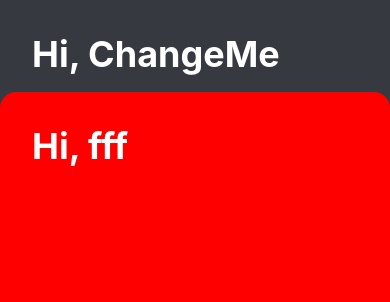
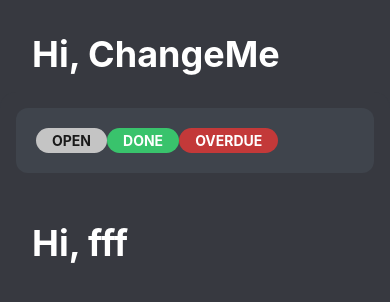
Before and after one commit to erlangparasu/react-native-todo-app, a React Native app: screen /Home in a window 390 px wide. Shown: the top 302 px of the page. Built offline with nearby package versions, Linux system fonts and the light colour scheme.

Commit message:
feat: badge components

```diff
--- a/features/home/presentation/screens/HomeScreen.tsx
+++ b/features/home/presentation/screens/HomeScreen.tsx
@@ -43,12 +43,27 @@ const HomeScreen = () => {
                     </View>
                     <ScrollView
                         style={{
-              backgroundColor: "red",
+                            backgroundColor: "rgb(55, 57, 64)",
                             borderWidth: 0,
                             borderTopLeftRadius: 16,
                             borderTopRightRadius: 16,
                         }}
                     >
+                        <View
+                            style={{
+                                backgroundColor: "rgb(63,68,76)",
+                                flexDirection: "row",
+                                padding: 16 + 4,
+                                margin: 16,
+                                borderWidth: 0,
+                                borderRadius: 12,
+                            }}
+                        >
+                            <OpenBadge />
+                            <DoneBadge />
+                            <OverdueBadge />
+                        </View>
+
                         <View
                             style={{
                                 marginTop: 32,
@@ -75,3 +90,60 @@ const HomeScreen = () => {
 };
 
 export default HomeScreen;
+
+export function OpenBadge() {
+    return (
+        <Text
+            style={{
+                color: "#1a1a1a",
+                fontSize: 14,
+                fontWeight: "bold",
+                backgroundColor: "rgb(196,196,196)",
+                borderWidth: 0,
+                borderRadius: 64,
+                paddingVertical: 4,
+                paddingHorizontal: 16,
+            }}
+        >
+            {"OPEN"}
+        </Text>
+    );
+}
+
+export function DoneBadge() {
+    return (
+        <Text
+            style={{
+                color: "#ffffff",
+                fontSize: 14,
+                fontWeight: "bold",
+                backgroundColor: "rgb(57,195,108)",
+                borderWidth: 0,
+                borderRadius: 64,
+                paddingVertical: 4,
+                paddingHorizontal: 16,
+            }}
+        >
+            {"DONE"}
+        </Text>
+    );
+}
+
+export function OverdueBadge() {
+    return (
+        <Text
+            style={{
+                color: "#ffffff",
+                fontSize: 14,
+                fontWeight: "bold",
+                backgroundColor: "rgb(195,57,57)",
+                borderWidth: 0,
+                borderRadius: 64,
+                paddingVertical: 4,
+                paddingHorizontal: 16,
+            }}
+        >
+            {"OVERDUE"}
+        </Text>
+    );
+}
```
Lines whose indentation alone changed are shown as unchanged.
